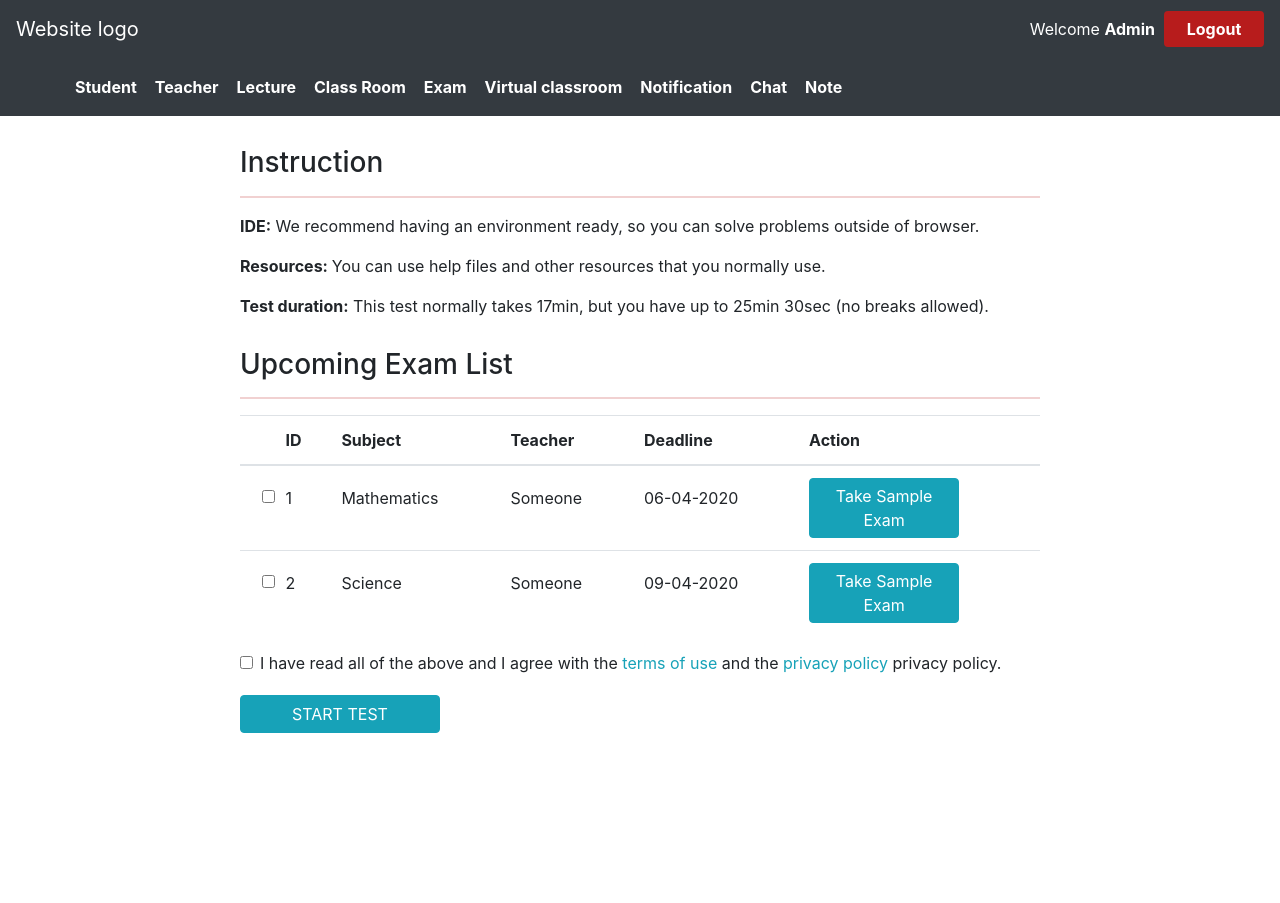
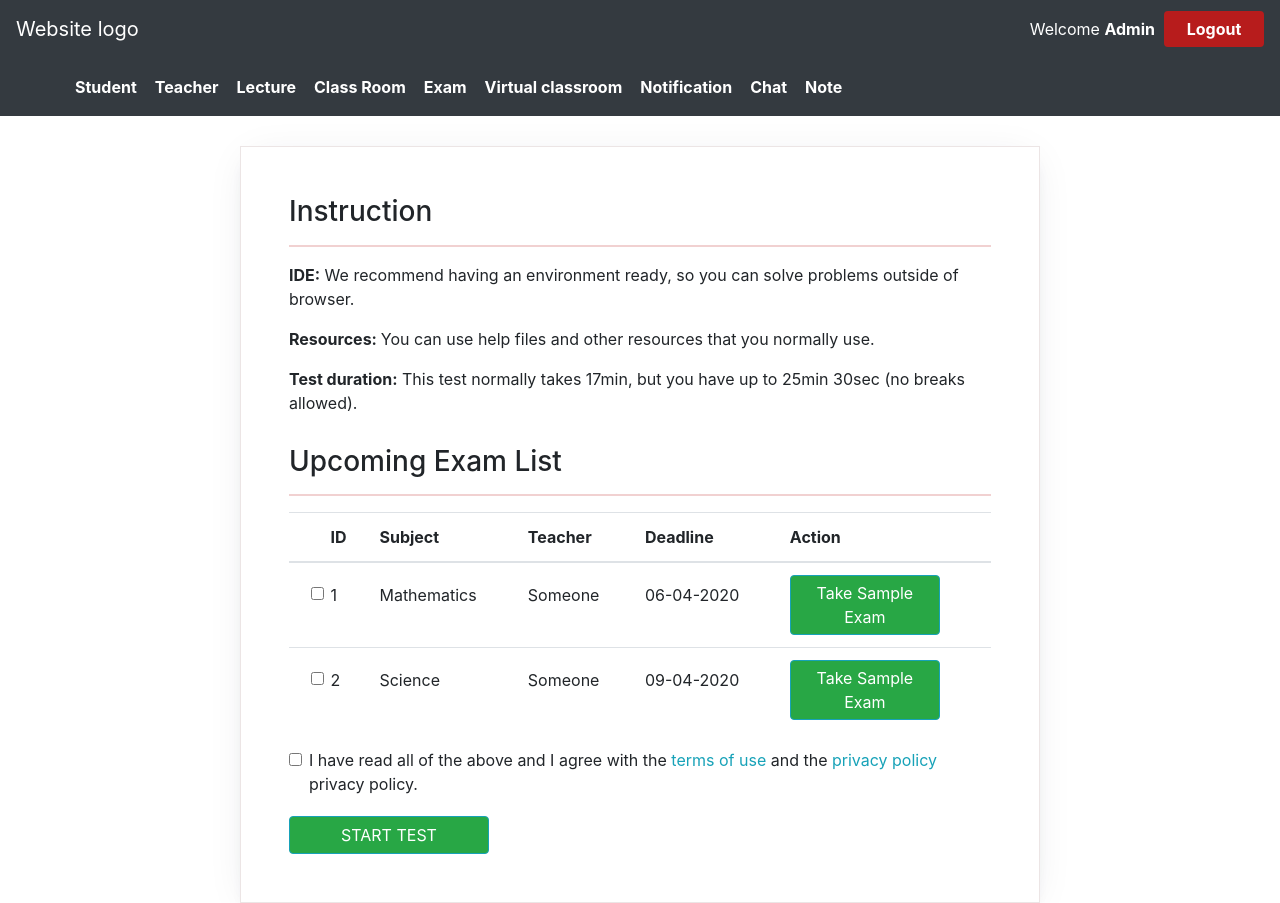
Before and after one commit to Pandemic-ai/education-react, a React (Create React App) app: page /list/exam in a window 1280 px wide. Before the commit the page ends 800 px from the top, so only its background shows below. Built offline with nearby package versions, Linux system fonts and the light colour scheme; sample sign-in values are in the browser's storage.

Commit message:
changes-styles

```diff
--- /dev/null
+++ b/src/Layout/Header.css
@@ -0,0 +1,5 @@
+.nav-item .navbar-nav .navbar-expand-lg .active {
+    background-color:red;
+    color:Black ;
+    font-weight:bold;
+ }
--- a/src/Layout/Header.jsx
+++ b/src/Layout/Header.jsx
@@ -1,6 +1,7 @@
 import React, { Component } from "react";
 // import SideNav from "./SideNav";
 import "../index.css";
+import "./Header.css"
 import { BrowserRouter as Router, Link } from "react-router-dom";
 class Header extends Component {
   constructor(props) {
@@ -93,6 +94,7 @@ class Header extends Component {
             <ul className="navbar-nav mr-auto" style={{ paddingLeft: "50px" }}>
               <li className="nav-item  ">
                 <Link
+                activeClassName="active"
                   className="nav-link btn contact_btn text-white font-weight-bold"
                   to="/classmate/"
                 >
@@ -101,6 +103,7 @@ class Header extends Component {
               </li>
               <li className="nav-item  ">
                 <Link
+                activeClassName="active"
                   className="nav-link btn contact_btn text-white font-weight-bold"
                   to="/teacher/"
                 >
@@ -109,6 +112,7 @@ class Header extends Component {
               </li>
               <li className="nav-item  ">
                 <Link
+                activeClassName="active"
                   className="nav-link btn contact_btn text-white font-weight-bold"
                   to="/list/tutorial/"
                 >
@@ -117,6 +121,7 @@ class Header extends Component {
               </li>
               <li>
                 <Link
+                activeClassName="active"
                   className="nav-link btn contact_btn text-white font-weight-bold"
                   to="/classroom/"
                 >
@@ -124,6 +129,7 @@ class Header extends Component {
                 </Link>
               </li>
               <Link
+              activeClassName="active"
                 className="nav-link btn contact_btn text-white font-weight-bold"
                 to="/list/exam/">
                 Exam
@@ -141,6 +147,7 @@ class Header extends Component {
 
               <li className="nav-item  ">
                 <Link
+                activeClassName="active"
                   className="nav-link btn contact_btn text-white font-weight-bold"
                   to="/studentnotification/"
                 >
@@ -150,6 +157,7 @@ class Header extends Component {
 
               <li className="nav-item  ">
                 <Link
+                activeClassName="active"
                   className="nav-link btn contact_btn text-white font-weight-bold"
                   to="/chat/"
                 >
@@ -158,6 +166,7 @@ class Header extends Component {
               </li>
               <li className="nav-item  ">
                 <Link
+                activeClassName="active"
                   className="nav-link btn contact_btn text-white font-weight-bold"
                   to="/note/"
                 >
--- /dev/null
+++ b/src/VIews/Exam/Exam.css
@@ -0,0 +1,4 @@
+.instructions-exam {
+    border: 1px solid #ece5e5;
+    box-shadow: 0 10px 15px -10px rgba(30, 45, 62, .21), 0 5px 40px -10px rgba(31, 44, 60, .1);
+}
--- a/src/VIews/Exam/ExamList.jsx
+++ b/src/VIews/Exam/ExamList.jsx
@@ -1,5 +1,5 @@
 import React, { Component } from "react";
-
+import "./Exam.css"
 export class ExamList extends Component {
   handleSubmit(e) {
     const exam = "i am rahul raj";
@@ -12,7 +12,7 @@ export class ExamList extends Component {
     return (
       <div className="container" style={{ marginTop: "30px" }}>
         <div
-          className="question_list"
+          className="question_list instructions-exam p-5"
           style={{ margin: "0 auto", maxWidth: "800px" }}
         >
           <h3>Instruction</h3>
@@ -65,7 +65,7 @@ export class ExamList extends Component {
                   <td style={{ paddingTop: "20px" }}>06-04-2020</td>
                   <td>
                     <button
-                      className="btn btn-info"
+                      className="btn btn-info bg-success"
                       style={{ padding: "5px", width: "150px" }}
                     >
                       {" "}
@@ -90,7 +90,7 @@ export class ExamList extends Component {
                   <td style={{ paddingTop: "20px" }}>09-04-2020</td>
                   <td>
                     <button
-                      className="btn btn-info"
+                      className="btn btn-info bg-success"
                       style={{ padding: "5px", width: "150px" }}
                     >
                       {" "}
@@ -126,7 +126,7 @@ export class ExamList extends Component {
               </div>
 
               <button
-                className="btn btn-info"
+                className="btn btn-info bg-success"
                 style={{ width: "200px", marginTop: "20px" }}
               >
                 START TEST
--- a/src/VIews/Student/ClassMate.jsx
+++ b/src/VIews/Student/ClassMate.jsx
@@ -1,9 +1,10 @@
 import React, { Component } from "react";
-
+import "./Student.css"
 export class ClassMate extends Component {
   render() {
     return (
       <div className="container" style={{ marginTop: "20px" }}>
+       <div className="notes p-5">
         <h4 className="text-left">
           Student List{" "}
           <a
@@ -96,6 +97,7 @@ export class ClassMate extends Component {
             </tr>
           </tbody>
         </table>
+        </div>
       </div>
     );
   }
--- a/src/VIews/Student/TeacherList.jsx
+++ b/src/VIews/Student/TeacherList.jsx
@@ -1,16 +1,16 @@
 import React, { Component } from "react";
-
+import "./Student.css"
 export class TeacherList extends Component {
   render() {
     return (
       <div className="container" style={{ marginTop: "20px" }}>
+          <div className="notes p-5">
         <h4 className="text-left">
           Teacher List{" "}
           <a
             href="/addteacher/"
-            className="text-white float-right text-center font-weight-bolder"
+            className="text-white bg-success float-right text-center font-weight-bolder"
             style={{
-              background: "rgba(183, 28, 28, 1)",
               padding: "10px",
               fontSize: "12px",
               width: "150px",
@@ -97,6 +97,7 @@ export class TeacherList extends Component {
             </tr>
           </tbody>
         </table>
+        </div>
       </div>
     );
   }
--- a/src/VIews/Student/Tutorial.jsx
+++ b/src/VIews/Student/Tutorial.jsx
@@ -9,9 +9,8 @@ class Tutorial1 extends Component {
           <span style={{ float: "right" }}>
             <a
               href="/tutorial/"
-              className="text-white float-right font-weight-bold"
+              className="text-white bg-success float-right font-weight-bold"
               style={{
-                background: "rgba(183, 28, 28, 1)",
                 padding: "10px",
                 fontSize: "12px",
                 width: "120px",
@@ -25,9 +24,8 @@ class Tutorial1 extends Component {
 
             <a
               href="/upload/"
-              className="text-white float-right font-weight-bold"
+              className="text-white bg-success float-right font-weight-bold"
               style={{
-                background: "rgba(183, 28, 28, 1)",
                 padding: "10px",
                 fontSize: "12px",
                 width: "120px",
```
